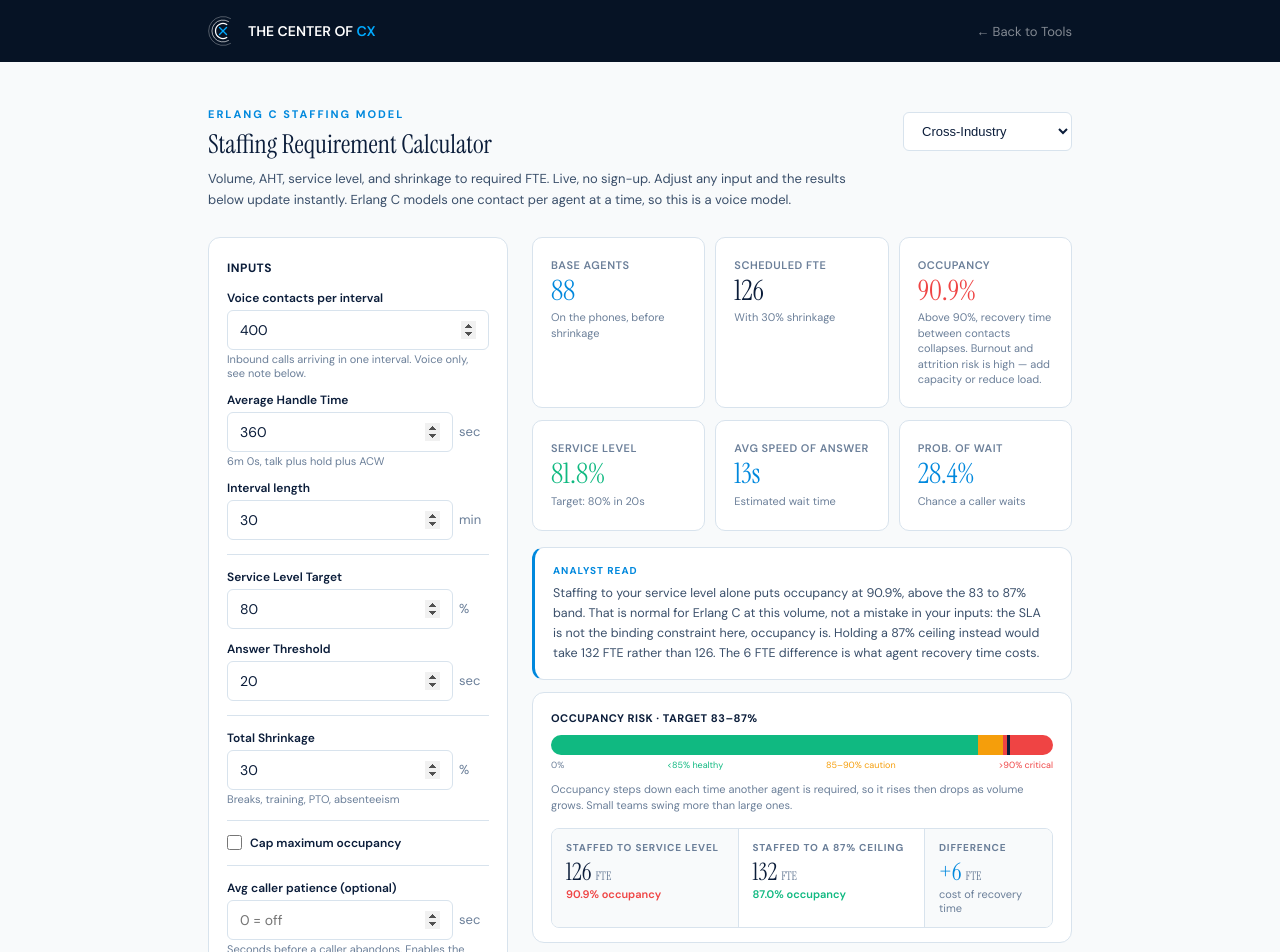
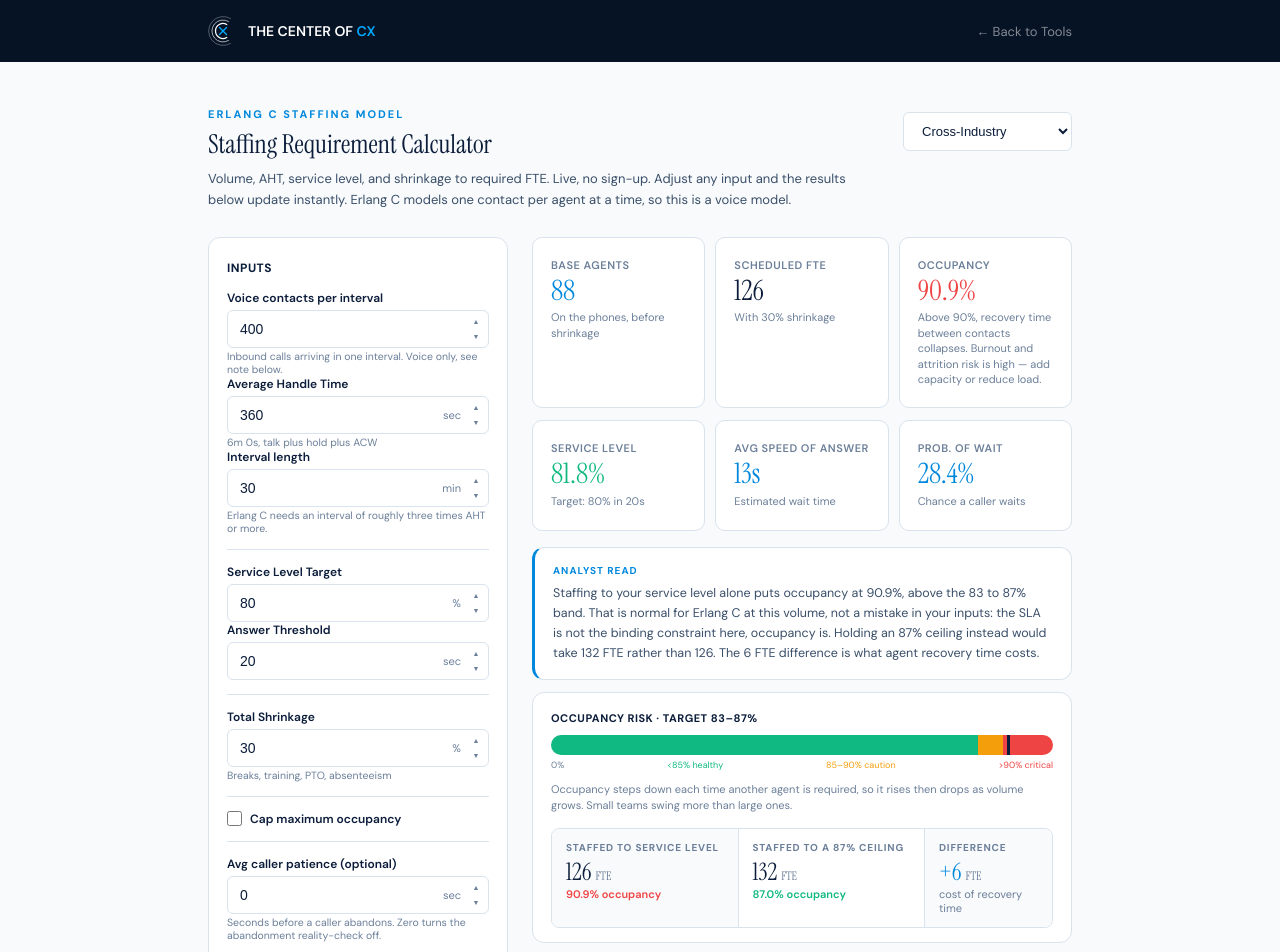
Before and after one commit to thomasbakerj-lgtm/CENTER-OF-CX, a React (Vite) app: page /tools/staffing-calculator in a window 1280 px wide. Shown: the top 952 px of the page. Built offline with nearby package versions, Linux system fonts and the light colour scheme.

Commit message:
Update StaffingCalculator.jsx

```diff
--- a/StaffingCalculator.jsx
+++ b/StaffingCalculator.jsx
@@ -3,6 +3,7 @@ import ReportExport from "./ReportExport";
 import { COLORS, BENCH, classifyOccupancy, classifyShrinkage } from "./src/lib/benchmarks";
 import { publishToolResult } from "./src/lib/toolData";
 import { readScenario, clearScenarioParam } from "./src/lib/scenarioUrl";
+import NumField from "./src/lib/NumField";
 
 const NAVY = COLORS.navy, DEEP = "#061325", ELECTRIC = COLORS.electric, LIGHT = "#00AAFF";
 const WARM = "#F8FAFB", SLATE = "#3A4F6A", MUTED = COLORS.muted, BORDER = "#D8E3ED";
@@ -126,7 +127,7 @@ function buildInsights(r, slTargetFrac, slSec, occInfo, capOn, capPct, pair, val
      staffed to service level lands above the sustainable band at almost any real
      volume, so the useful output is the size of the trade-off, not a warning. */
   if (!capOn && pair && pair.sustainable)
-    out.push(`Staffing to your service level alone puts occupancy at ${occPct.toFixed(1)}%, above the ${band} band. That is normal for Erlang C at this volume, not a mistake in your inputs: the SLA is not the binding constraint here, occupancy is. Holding a ${Math.round(pair.ceiling * 100)}% ceiling instead would take ${pair.sustainable.sched} FTE rather than ${r.sched}. The ${pair.deltaFte} FTE difference is what agent recovery time costs.`);
+    out.push(`Staffing to your service level alone puts occupancy at ${occPct.toFixed(1)}%, above the ${band} band. That is normal for Erlang C at this volume, not a mistake in your inputs: the SLA is not the binding constraint here, occupancy is. Holding an ${Math.round(pair.ceiling * 100)}% ceiling instead would take ${pair.sustainable.sched} FTE rather than ${r.sched}. The ${pair.deltaFte} FTE difference is what agent recovery time costs.`);
 
   if (out.length === 0)
     out.push(`Occupancy ${occPct.toFixed(1)}% and service level ${slPct.toFixed(1)}% are both in healthy ranges. A balanced plan with room to flex.`);
@@ -145,19 +146,6 @@ const PRESETS = {
 };
 
 const fmtMS = (s) => `${Math.floor(s / 60)}m ${s % 60}s`;
-
-const F = ({ label, value, onChange, hint, suffix, min, max, step, placeholder }) => (
-  <div style={{ marginBottom: 12 }}>
-    <label style={{ fontSize: 12, fontWeight: 600, color: NAVY, display: "block", marginBottom: 4 }}>{label}</label>
-    <div style={{ display: "flex", alignItems: "center", gap: 6 }}>
-      <input type="number" value={value} placeholder={placeholder} min={min} max={max} step={step || 1} onChange={e => onChange(e.target.value === "" ? 0 : parseFloat(e.target.value) || 0)}
-        style={{ flex: 1, padding: "10px 12px", fontSize: 14, border: `1px solid ${BORDER}`, borderRadius: 6, outline: "none", fontFamily: "'DM Sans',sans-serif", color: NAVY }}
-        onFocus={e => e.target.style.borderColor = ELECTRIC} onBlur={e => e.target.style.borderColor = BORDER} />
-      {suffix && <span style={{ fontSize: 13, color: MUTED, minWidth: 30 }}>{suffix}</span>}
-    </div>
-    {hint && <span style={{ fontSize: 11, color: MUTED, marginTop: 2, display: "block" }}>{hint}</span>}
-  </div>
-);
 
 const S = ({ label, value, sub, color }) => (
   <div style={{ background: "#fff", border: `1px solid ${BORDER}`, borderRadius: 10, padding: "20px 18px" }}>
@@ -275,24 +263,24 @@ export default function StaffingCalculator() {
         <div style={{ display: "grid", gridTemplateColumns: "300px 1fr", gap: 24, alignItems: "start" }} className="calc-grid">
           <div style={{ background: "#fff", border: `1px solid ${BORDER}`, borderRadius: 12, padding: "22px 18px" }}>
             <h3 style={{ fontSize: 12, fontWeight: 700, color: NAVY, letterSpacing: 0.5, textTransform: "uppercase", marginBottom: 14 }}>Inputs</h3>
-            <F label="Voice contacts per interval" value={vol} onChange={setVol} hint="Inbound calls arriving in one interval. Voice only, see note below." min={1} />
-            <F label="Average Handle Time" value={aht} onChange={setAht} hint={`${fmtMS(aht)}, talk plus hold plus ACW`} suffix="sec" min={1} />
-            <F label="Interval length" value={intv} onChange={setIntv} suffix="min" min={15} max={60} step={15} />
+            <NumField label="Voice contacts per interval" value={vol} onChange={setVol} hint="Inbound calls arriving in one interval. Voice only, see note below." min={1} />
+            <NumField label="Average Handle Time" value={aht} onChange={setAht} hint={`${fmtMS(aht)}, talk plus hold plus ACW`} suffix="sec" min={1} />
+            <NumField label="Interval length" value={intv} onChange={setIntv} suffix="min" min={5} max={240} step={5} hint="Erlang C needs an interval of roughly three times AHT or more." />
             <div style={{ height: 1, background: BORDER, margin: "14px 0" }} />
-            <F label="Service Level Target" value={slT} onChange={setSlT} suffix="%" min={1} max={100} />
-            <F label="Answer Threshold" value={slS} onChange={setSlS} suffix="sec" min={1} />
+            <NumField label="Service Level Target" value={slT} onChange={setSlT} suffix="%" min={1} max={100} />
+            <NumField label="Answer Threshold" value={slS} onChange={setSlS} suffix="sec" min={1} />
             <div style={{ height: 1, background: BORDER, margin: "14px 0" }} />
-            <F label="Total Shrinkage" value={shrink} onChange={setShrink} hint="Breaks, training, PTO, absenteeism" suffix="%" min={0} max={70} />
+            <NumField label="Total Shrinkage" value={shrink} onChange={setShrink} hint="Breaks, training, PTO, absenteeism" suffix="%" min={0} max={70} />
 
             <div style={{ height: 1, background: BORDER, margin: "14px 0" }} />
             <label style={{ display: "flex", alignItems: "center", gap: 8, cursor: "pointer", marginBottom: capOn ? 8 : 0 }}>
               <input type="checkbox" checked={capOn} onChange={e => setCapOn(e.target.checked)} style={{ width: 15, height: 15, accentColor: ELECTRIC, cursor: "pointer" }} />
               <span style={{ fontSize: 12, fontWeight: 600, color: NAVY }}>Cap maximum occupancy</span>
             </label>
-            {capOn && <F label="Occupancy ceiling" value={capPct} onChange={setCapPct} hint="Adds agents so occupancy never exceeds this" suffix="%" min={50} max={100} />}
+            {capOn && <NumField label="Occupancy ceiling" value={capPct} onChange={setCapPct} hint="Adds agents so occupancy never exceeds this" suffix="%" min={50} max={100} />}
 
             <div style={{ height: 1, background: BORDER, margin: "14px 0" }} />
-            <F label="Avg caller patience (optional)" value={patience || ""} onChange={setPatience} placeholder="0 = off" hint="Seconds before a caller abandons. Enables the abandonment reality-check." suffix="sec" min={0} max={600} />
+            <NumField label="Avg caller patience (optional)" value={patience} onChange={setPatience} hint="Seconds before a caller abandons. Zero turns the abandonment reality-check off." suffix="sec" min={0} max={600} />
 
             <div style={{ background: WARM, borderRadius: 8, padding: "12px 14px", marginTop: 14 }}>
               <div style={{ fontSize: 10, fontWeight: 700, color: MUTED, letterSpacing: 1, textTransform: "uppercase", marginBottom: 2 }}>Traffic Intensity</div>
@@ -372,7 +360,9 @@ export default function StaffingCalculator() {
                   { label: "+20% volume spike", r2: spike, c: AMBER },
                   { label: "+10% AHT increase", r2: ahtUp, c: AMBER },
                   { label: "+5pt shrinkage", r2: calc(vol, aht, intv, slT / 100, slS, Math.min((shrink + 5) / 100, 0.70), occCap), c: RED },
-                  { label: "Raise SL to 90%", r2: calc(vol, aht, intv, 0.90, slS, shrink / 100, occCap), c: ELECTRIC },
+                  { label: slT >= 95 ? `Ease SL to ${slT - 5}%` : `Raise SL to ${Math.min(slT + 5, 99)}%`,
+                    r2: calc(vol, aht, intv, (slT >= 95 ? slT - 5 : Math.min(slT + 5, 99)) / 100, slS, shrink / 100, occCap),
+                    c: ELECTRIC },
                 ].map((s, i) => (
                   <div key={i} style={{ background: WARM, borderRadius: 8, padding: "12px 14px" }}>
                     <div style={{ fontSize: 10, fontWeight: 700, color: s.c, letterSpacing: 1, textTransform: "uppercase" }}>{s.label}</div>
@@ -477,7 +467,7 @@ export default function StaffingCalculator() {
                   ]},
                   { title: "Recommended Actions", type: "actions", items: [
                     ...(occInfo.band === "critical" ? [{ action: "Decide whether to buy recovery time", detail: pair.sustainable
-                        ? `Staffing to your service level alone lands at ${(r.occ * 100).toFixed(1)}% occupancy. Holding a ${Math.round(pair.ceiling * 100)}% ceiling instead takes ${pair.sustainable.sched} FTE rather than ${r.sched}, a difference of ${pair.deltaFte} FTE. That figure is the price of agent recovery time, and it is a decision rather than a setting. Reducing volume through deflection or cutting AHT lowers both numbers.`
+                        ? `Staffing to your service level alone lands at ${(r.occ * 100).toFixed(1)}% occupancy. Holding an ${Math.round(pair.ceiling * 100)}% ceiling instead takes ${pair.sustainable.sched} FTE rather than ${r.sched}, a difference of ${pair.deltaFte} FTE. That figure is the price of agent recovery time, and it is a decision rather than a setting. Reducing volume through deflection or cutting AHT lowers both numbers.`
                         : `At ${(r.occ * 100).toFixed(1)}%, agents have insufficient recovery time. Target the ${Math.round(BENCH.occupancy.targetLow * 100)} to ${Math.round(BENCH.occupancy.targetHigh * 100)}% band by adding agents or reducing volume.`, priority: "high" }]
                       : occInfo.band === "caution" ? [{ action: "Monitor occupancy on peaks", detail: `${(r.occ * 100).toFixed(0)}% is in the caution band, workable but fragile. A forecast miss pushes it critical. Aim for the ${Math.round(BENCH.occupancy.targetLow * 100)}–${Math.round(BENCH.occupancy.targetHigh * 100)}% target.`, priority: "medium" }] : []),
                     ...(shrinkInfo.elevated ? [{ action: "Decompose shrinkage", detail: `${shrink}% is above the typical ${Math.round(BENCH.shrinkage.typicalLow * 100)}–${Math.round(BENCH.shrinkage.typicalHigh * 100)}% range. Use the Shrinkage Planner to see which categories drive the gap before adding heads.`, priority: "medium" }] : []),
```
